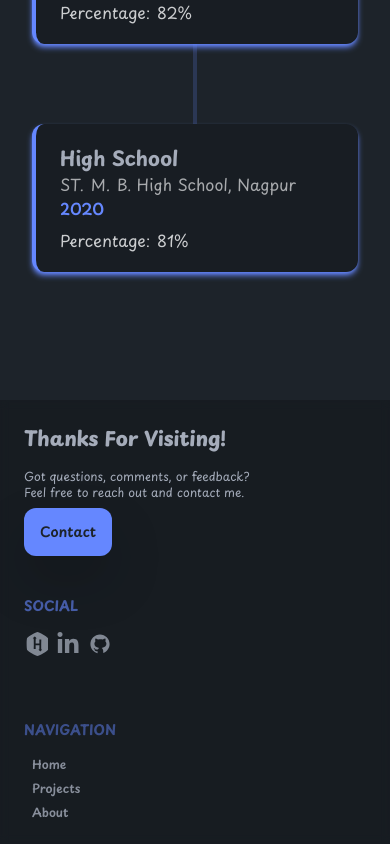
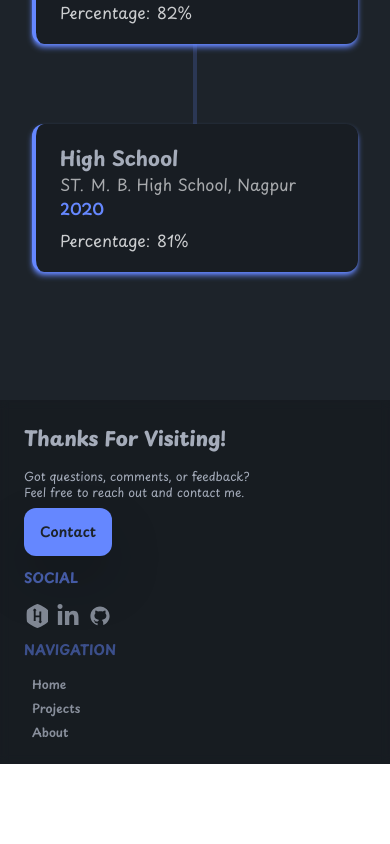
Before and after one commit to Mayanksaharkar/Portfolio, a React (Vite) app: page / in a window 390 px wide. Shown: the part 2852-3696 px from the top of the page. After the commit the page ends 3616 px from the top, so only its background shows below. Built offline with nearby package versions, Linux system fonts and the light colour scheme.

Commit message:
Fix: footer layout

```diff
--- a/src/Components/Footer.jsx
+++ b/src/Components/Footer.jsx
@@ -3,7 +3,7 @@ import { memo } from "react";
 
 const Footer = memo(function Footer() {
   return (
-    <footer className="footer mt-4 bg-base-300/65 p-6 sm:p-8 md:p-10 lg:px-36  backdrop-blur-sm text-neutral">
+    <footer className="footer mt-4 bg-base-300/65 p-6 lg:gap-0 gap-3 sm:p-8 md:p-10 lg:px-36  backdrop-blur-sm text-neutral">
       <aside>
         <div>
           <span className="text-xl sm:text-2xl md:text-3xl lg:text-4xl font-extrabold">
@@ -26,7 +26,7 @@ const Footer = memo(function Footer() {
           </a>
         </div>
       </aside>
-      <nav>
+      <nav >
         <header className="footer-title text-primary text-sm sm:text-base md:text-lg">
           Social
         </header>
@@ -72,7 +72,7 @@ const Footer = memo(function Footer() {
           </a>
         </div>
       </nav>
-      <nav className="opacity-80 w-full lg:justify-center mt-6 lg:mt-0">
+      <nav className="opacity-80 w-full lg:justify-center  lg:mt-0">
         <header className="footer-title text-primary text-sm sm:text-base md:text-lg">
           Navigation
         </header>
```
